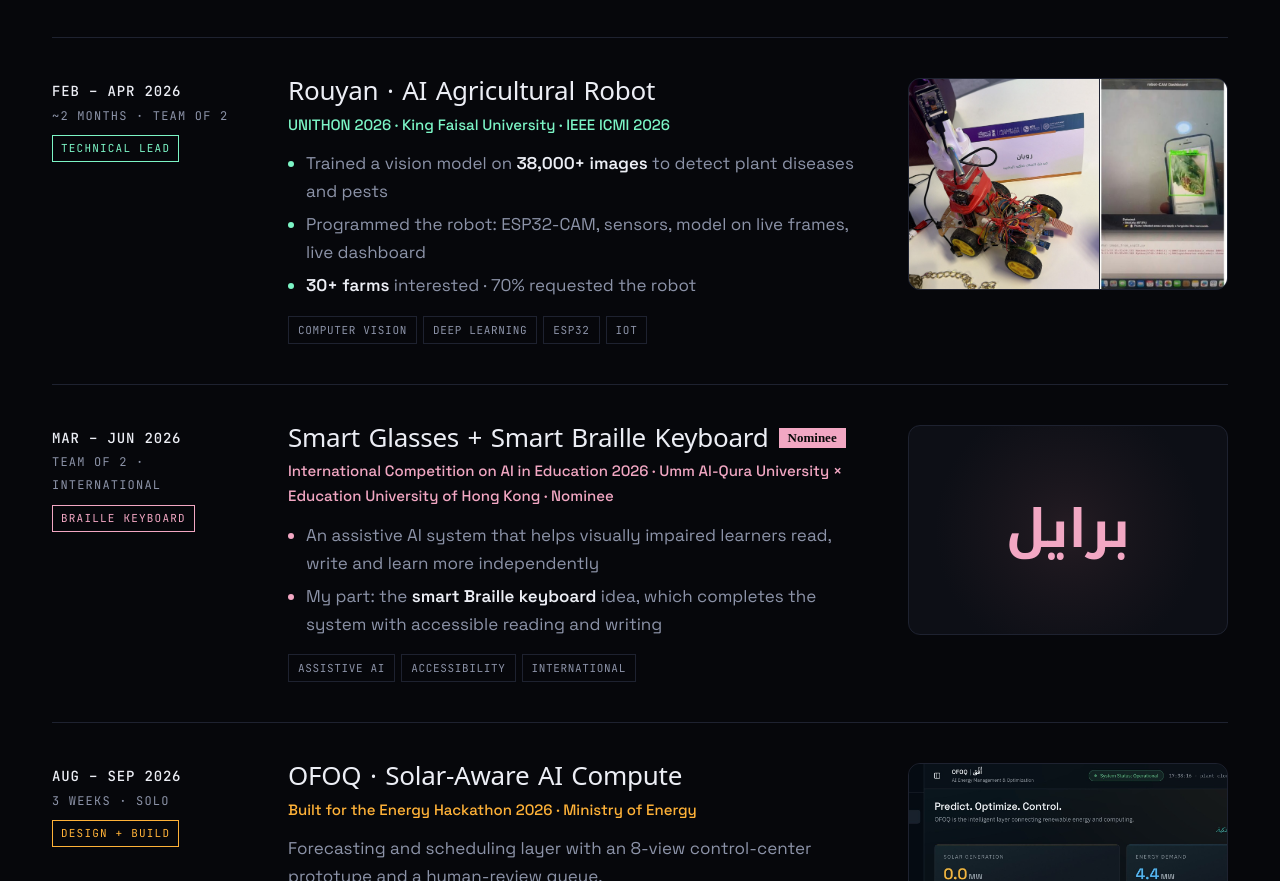
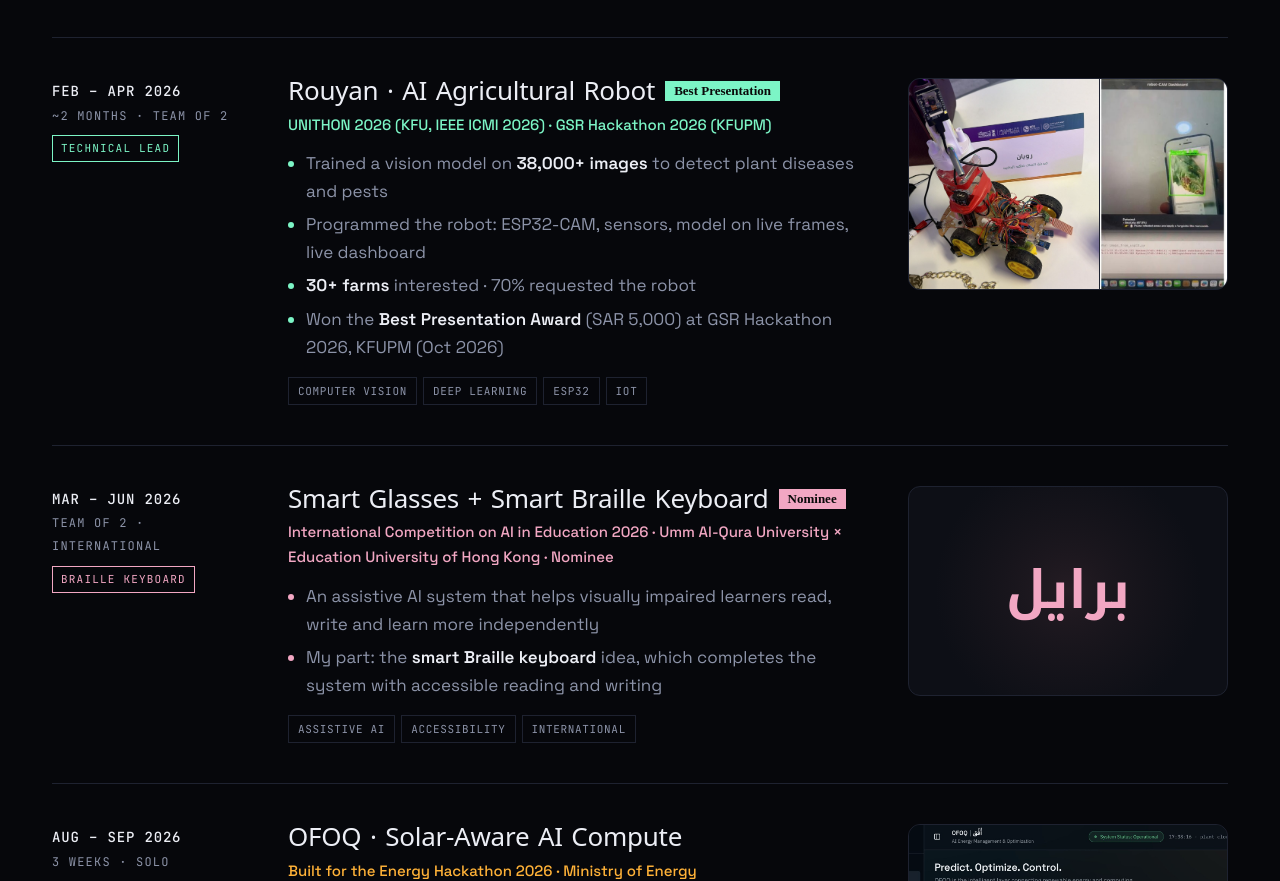
Before and after one commit to almutairi7amal/almutairi7amal.github.io, a plain HTML site: page index.html in a window 1280 px wide. Shown: the part 3801-4682 px from the top of the page. Drawn offline with Linux system fonts and the light colour scheme; a web font is replaced by a local one.

Commit message:
Rouyan: Best Presentation Award at GSR Hackathon 2026 (KFUPM)
Co-Authored-By: Claude Opus 5.5 <noreply@anthropic.com>
Claude-Session: https://claude.ai/code/session_01EFMfKBedm31Yb1oxgCe9bX

```diff
--- a/index.html
+++ b/index.html
@@ -311,11 +311,12 @@ html[data-l="ar"] .contact h2{letter-spacing:0;line-height:1.3}
 
       <article class="ex rv" style="--c:#7CF5C6">
         <div class="when"><b>FEB – APR 2026</b>~2 MONTHS · TEAM OF 2<br><em>TECHNICAL LEAD</em></div>
-        <div><h3><span lang="en">Rouyan · AI Agricultural Robot</span><span lang="ar">رويان · روبوت زراعي ذكي</span></h3>
-          <p class="ev"><span lang="en">UNITHON 2026 · King Faisal University · IEEE ICMI 2026</span><span lang="ar">يونيثون 2026 · جامعة الملك فيصل · IEEE ICMI 2026</span></p>
+        <div><h3><span lang="en">Rouyan · AI Agricultural Robot</span><span lang="ar">رويان · روبوت زراعي ذكي</span><span class="place">Best Presentation</span></h3>
+          <p class="ev"><span lang="en">UNITHON 2026 (KFU, IEEE ICMI 2026) · GSR Hackathon 2026 (KFUPM)</span><span lang="ar">يونيثون 2026 (جامعة الملك فيصل) · هاكاثون جسر 2026 (جامعة الملك فهد للبترول والمعادن)</span></p>
           <ul><li><span lang="en">Trained a vision model on <b class="hl">38,000+ images</b> to detect plant diseases and pests</span><span lang="ar">دربت نموذج رؤية على <b class="hl">أكثر من 38,000 صورة</b> لاكتشاف أمراض وآفات النبات</span></li>
               <li><span lang="en">Programmed the robot: ESP32-CAM, sensors, model on live frames, live dashboard</span><span lang="ar">برمجت الروبوت: كاميرا ESP32 والحساسات والنموذج على الصور الحية ولوحة التحكم</span></li>
-              <li><span lang="en"><b class="hl">30+ farms</b> interested · 70% requested the robot</span><span lang="ar"><b class="hl">أكثر من 30 مزرعة</b> مهتمة · 70% طلبوا الروبوت</span></li></ul>
+              <li><span lang="en"><b class="hl">30+ farms</b> interested · 70% requested the robot</span><span lang="ar"><b class="hl">أكثر من 30 مزرعة</b> مهتمة · 70% طلبوا الروبوت</span></li>
+              <li><span lang="en">Won the <b class="hl">Best Presentation Award</b> (SAR 5,000) at GSR Hackathon 2026, KFUPM (Oct 2026)</span><span lang="ar">فاز بجائزة <b class="hl">أفضل عرض تقديمي</b> (5,000 ريال) في هاكاثون جسر 2026، جامعة الملك فهد للبترول والمعادن (أكتوبر 2026)</span></li></ul>
           <div class="tags"><span>COMPUTER VISION</span><span>DEEP LEARNING</span><span>ESP32</span><span>IOT</span></div></div>
         <figure class="pair"><img src="assets/rouyan-robot.jpg" width="1000" height="1173" alt="Rouyan robot prototype at UNITHON 2026" loading="lazy"><img src="assets/rouyan-detect.jpg" width="374" height="644" alt="Rouyan dashboard detecting Septoria leaf disease" loading="lazy"></figure>
       </article>
```
